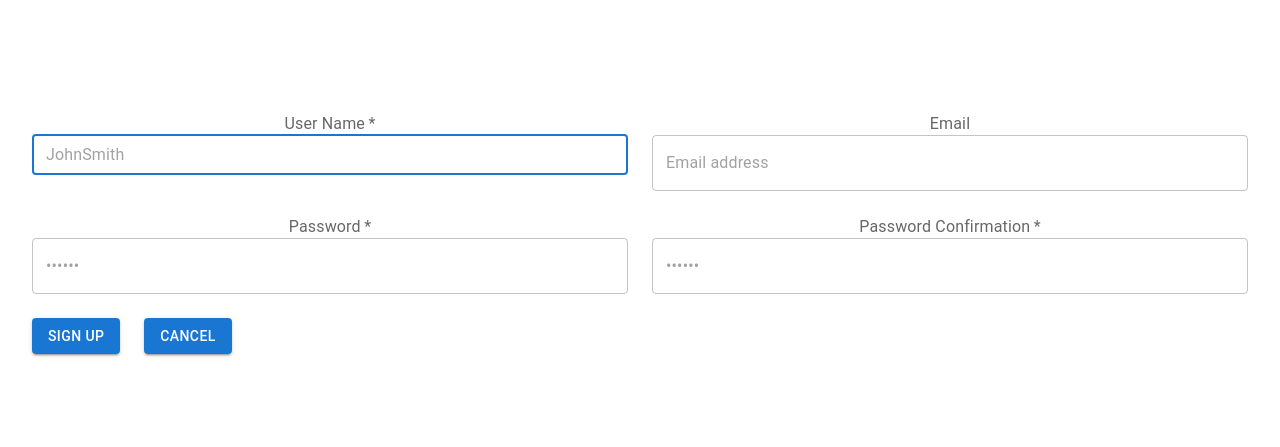
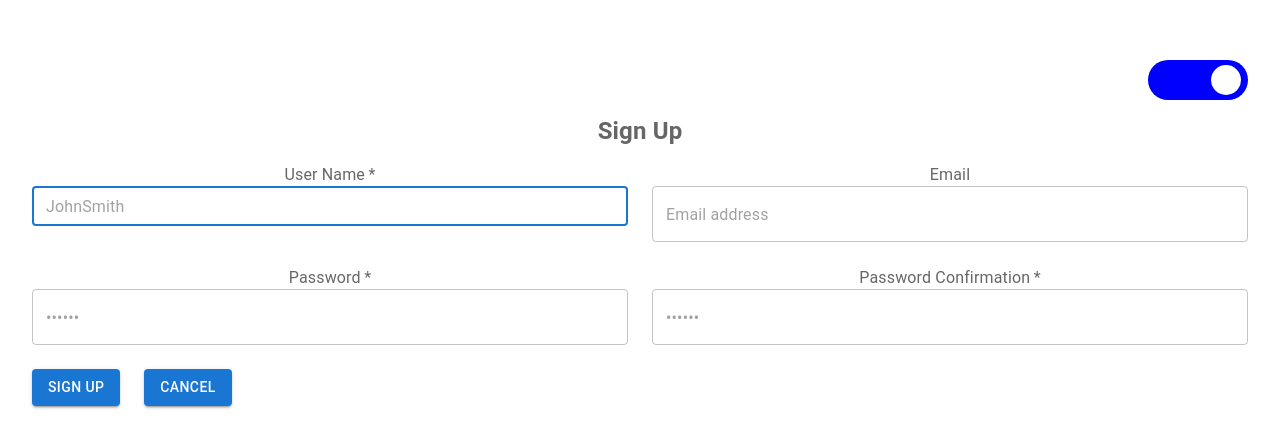
Before and after one commit to marielesf/user-management-platform, a React (Vite) app: page /signup in a window 1280 px wide. Shown: the part 167-614 px from the top of the page. Built offline with nearby package versions, Linux system fonts and the light colour scheme.

Commit message:
Add toggle

```diff
--- a/package.json
+++ b/package.json
@@ -17,6 +17,7 @@
     "@mui/material": "^6.4.0",
     "@mui/styled-engine-sc": "^6.4.0",
     "@mui/x-data-grid": "^7.23.6",
+    "@types/styled-components": "^5.1.34",
     "react": "^18.3.1",
     "react-dom": "^18.3.1",
     "react-router-dom": "^7.1.1",
--- a/src/App.css
+++ b/src/App.css
@@ -3,6 +3,9 @@
   margin: 0 auto;
   padding: 2rem;
   text-align: center;
+  .css-i5068v-MuiStack-root {
+    width: 100%;
+  }
 }
 
 .logo {
@@ -41,12 +44,21 @@
   color: #888;
 }
 
-body.light {
-  background-color: #ffffff;
-  color: #000000;
-}
-
 body.dark {
   background-color: #000000;
   color: #ffffff;
+
+  [role="presentation"]{
+    background-color: #000000;
+    color: #ffffff;
+  }
+  .MuiTablePagination-root{
+    background-color: white;
+  }
+
+  .form-group{
+    background-color: white;
+    color: #ffffff;
+    padding: 40px;
+  }
 }
--- a/src/App.tsx
+++ b/src/App.tsx
@@ -1,8 +1,10 @@
 import './App.css';
+import styled from 'styled-components';
 import AppRoutes from './Components/AppRoutes';
 import { useState } from 'react';
 import { User } from './Components/Types/UserTypes';
 import { AppContext } from './context/Context';
+import ToggleSwitch from './Components/ToggleSwitch';
 
 function App() {
   const [users, setUsers] = useState<User[]>([]);
@@ -39,16 +41,15 @@ function App() {
     }
   };
 
-  // const dispatchThemeEvent = (toogle: boolean) => {
-  //   return toogle ? setTheme(true) : setTheme(false);
-  // };
-
   const addAllUsers = (users: User[]) => {
     setUsers(users);
   };
 
   return (
     <div className="App">
+      <ToggleContainer>
+        <ToggleSwitch />
+      </ToggleContainer>
       <AppContext.Provider
         value={{
           users,
@@ -63,3 +64,12 @@ function App() {
 }
 
 export default App;
+
+const ToggleContainer = styled.div`
+  display: flex;
+  flex-direction: row;
+  flex-wrap: nowrap;
+  justify-content: right;
+  margin: 0;
+  height: 10%;
+`;
--- a/src/Components/HomePage.tsx
+++ b/src/Components/HomePage.tsx
@@ -3,14 +3,25 @@ import Stack from '@mui/material/Stack';
 import { Typography } from '@mui/material';
 import UserList from './UserList';
 import { getUserName, pageRedirect } from './useAuth';
-import { useEffect } from 'react';
+import { useContext, useEffect, useState } from 'react';
+import { AppContext } from '../context/Context';
+import { User } from './Types/UserTypes';
 
 export default function HomePage() {
+  const appContext = useContext(AppContext);
+  if (!appContext) {
+    throw new Error('AppContext is undefined');
+  }
+  const { users } = appContext;
+  const [userLoged, setUserLoged] = useState<User>();
+
   useEffect(() => {
     if (!getUserName() || getUserName() === '') {
       pageRedirect('login');
+    } else {
+      setUserLoged(users.find((user) => user.email == getUserName()));
     }
-  }, []);
+  }, [users]);
 
   return (
     getUserName() && (
@@ -25,20 +36,11 @@ export default function HomePage() {
             sx={{
               display: 'flex',
               flexDirection: { xs: 'column', sm: 'row' },
-              alignItems: 'center',
+              // alignItems: 'center',
               fontSize: 'clamp(3rem, 10vw, 3.5rem)',
             }}
           >
-            Hello {getUserName()}
-          </Typography>
-          <Typography
-            sx={{
-              textAlign: 'center',
-              color: 'text.secondary',
-              width: { sm: '100%', md: '80%' },
-            }}
-          >
-            Welcome to User Management Application.
+            Hello {userLoged?.firstName}
           </Typography>
         </Stack>
         <UserList />
--- a/src/Components/Signup.tsx
+++ b/src/Components/Signup.tsx
@@ -8,7 +8,7 @@ import { pageRedirect } from './useAuth';
 import FormControl from '@mui/material/FormControl';
 import TextField from '@mui/material/TextField';
 import React, { useContext, useEffect } from 'react';
-import { doRegister } from './LoginPage';
+import { doLogin } from './LoginPage';
 import { AppContext } from '../context/Context';
 import { User } from './Types/UserTypes';
 
@@ -25,9 +25,11 @@ export default function Signup() {
   }
   const edit = new URLSearchParams(location.search).get('edit');
   const userId = new URLSearchParams(location.search).get('userId');
+
   useEffect(() => {
     handleLoad();
   }, []);
+
   const handleLoad = () => {
     console.log('edit', edit, 'userId', userId);
     if (edit === 'true' && userId) {
@@ -82,14 +84,17 @@ export default function Signup() {
     } else if (userName) {
       const user: User = { email: email, fullName: userName };
       handleAddtUser(user);
-      doRegister(userName, password);
+      doLogin(userName, password);
       alert(`User: ${userName} created successfully!`);
       navigate('/');
     }
   };
 
   return (
-    <form onSubmit={handleSubmit}>
+    <form onSubmit={handleSubmit} className="form-group">
+      <FormLabel htmlFor="first-name">
+        <h2>Sign Up</h2>
+      </FormLabel>
       <Grid container spacing={3}>
         <FormGrid size={{ xs: 12, md: 6 }}>
           <FormLabel htmlFor="first-name" required>
--- /dev/null
+++ b/src/Components/ToggleSwitch.tsx
@@ -0,0 +1,57 @@
+import { useState, ChangeEvent, useEffect } from 'react';
+import styled from 'styled-components';
+
+export default function ToggleSwitch() {
+  const [isDark, setIsDark] = useState(
+    localStorage.getItem('theme') === 'dark' ? true : false,
+  );
+
+  function handleOnChange(e: ChangeEvent<HTMLInputElement>) {
+    console.log('---', e.target.checked);
+    if (!isDark) localStorage.setItem('theme', 'dark');
+    else localStorage.setItem('theme', 'light');
+
+    setIsDark(!isDark);
+  }
+
+  useEffect(() => {
+    if (isDark) {
+      document.body.classList.add('dark');
+    } else {
+      document.body.classList.remove('dark');
+    }
+  }, [isDark]);
+
+  return (
+    <StyledLabel htmlFor="checkbox" checked={isDark}>
+      <input
+        id="checkbox"
+        type="checkbox"
+        checked={isDark}
+        onChange={handleOnChange}
+      />
+    </StyledLabel>
+  );
+}
+
+const StyledLabel = styled.label<{ checked: boolean }>`
+  cursor: pointer;
+  text-indent: -9999px;
+  width: 100px;
+  height: 40px;
+  background: ${({ checked }) => (checked ? 'gray' : 'blue')};
+  display: block;
+  border-radius: 100px;
+  position: relative;
+  &:after {
+    content: '';
+    position: absolute;
+    left: ${({ checked }) => (checked ? '4px' : 'calc(65% - 2px)')};
+    top: 5px;
+    width: 30px;
+    height: 30px;
+    background: #fff;
+    border-radius: 90px;
+    transition: 0.3s;
+  }
+`;
```
Also changed, not shown: 1 other file (tests, documents, lock files or other folders).
